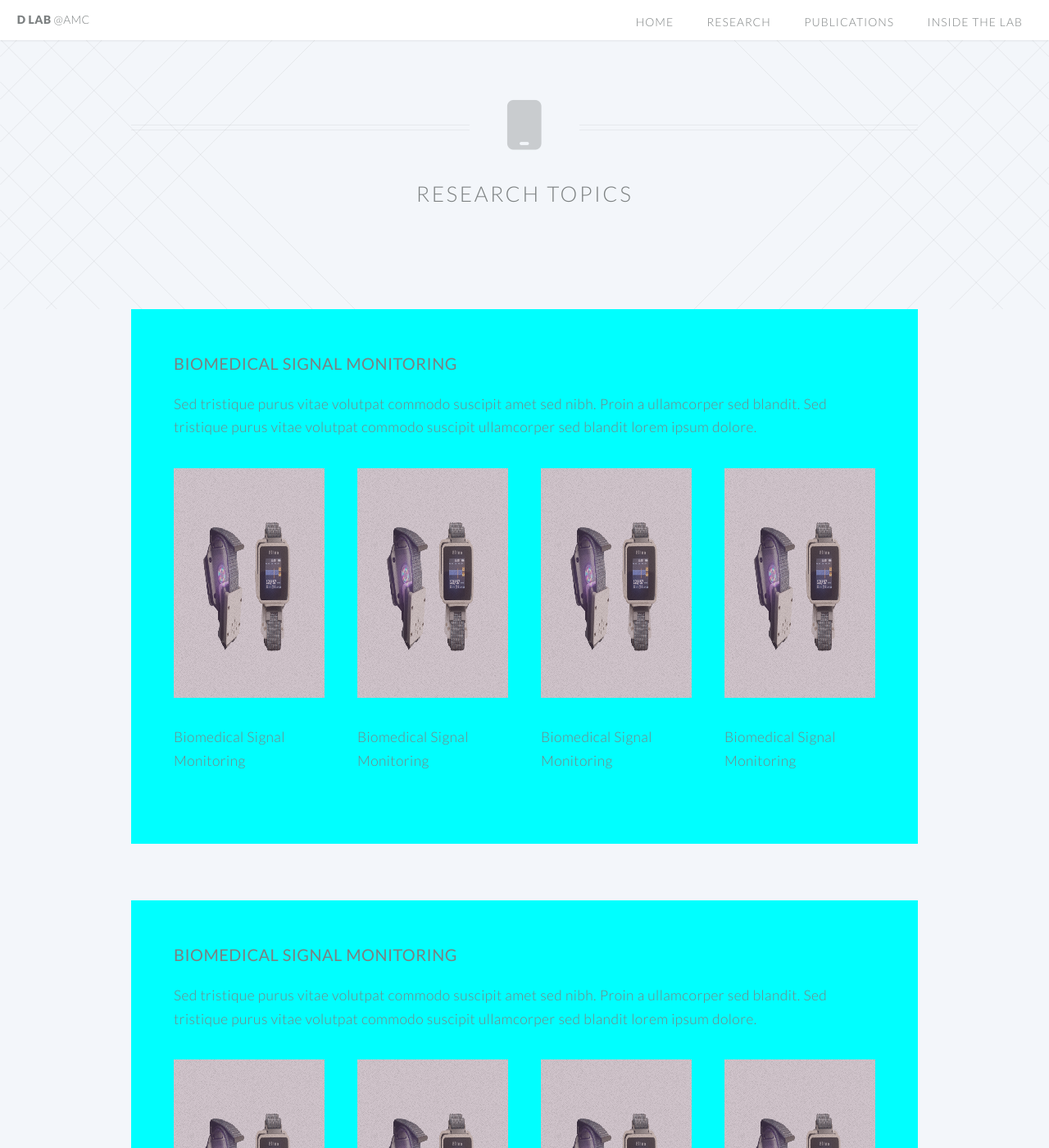
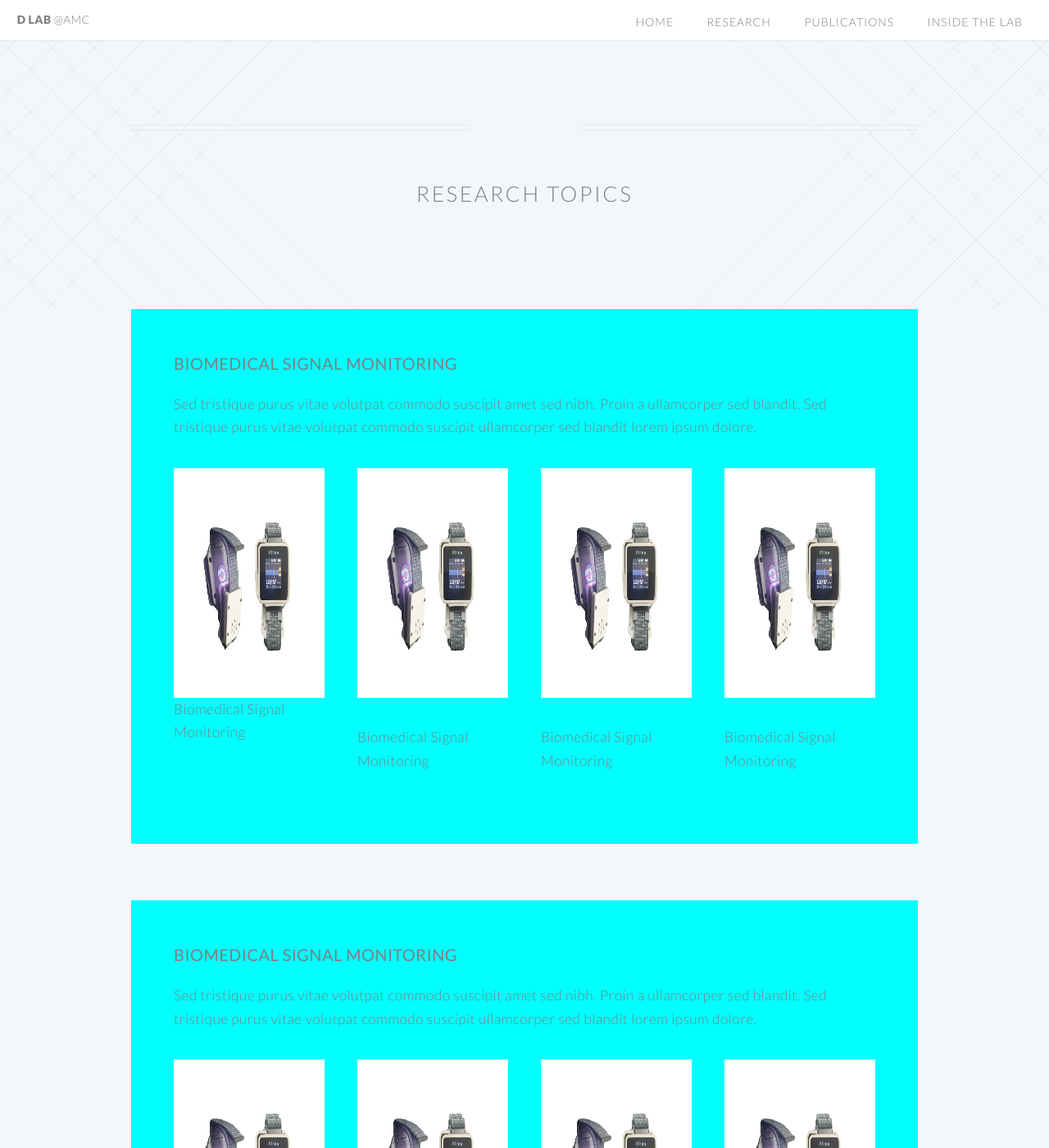
Before and after one commit to ydon1111/ydon1111.github.io, a Jekyll site: the page built from researchTopics.html, in a window 1280 px wide and 1400 px high. Shown: the whole window at 82% size. Built offline with Jekyll 4.4.1, drawn with Linux system fonts in a browser that asks for light colours; nearby versions of some CDN libraries.

Commit message:
research page 이미지 수정

```diff
--- a/css/style.css
+++ b/css/style.css
@@ -247,7 +247,7 @@
 	}
 
 		.image:before {
-			background: url("images/overlay.png");
+			/* background: url("images/overlay.png"); */
 			content: '';
 			height: 100%;
 			left: 0;
--- a/researchTopics.html
+++ b/researchTopics.html
@@ -5,7 +5,7 @@ layout: default
 <!-- main -->
 <article id="main">
   <header class="special container">
-    <span class="icon fa-mobile"></span>
+    <span class="icon "></span>
     <h2>Research Topics</h2>
   </header>
 </article>
@@ -20,7 +20,7 @@ layout: default
 
 
       <div class="3u">
-        <a href="#" class="image featured">
+        <a href="#" class="image fit ">
           <img src="/images/pic01.jpg" alt="" height="280px" >
         </a>
         <p text-align: center;>
```
Also changed, not shown: _includes/header.html (+3 -4 lines).
